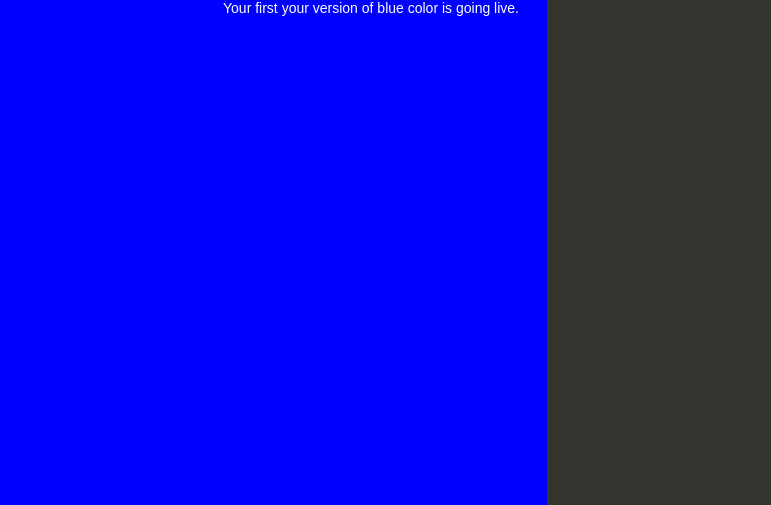
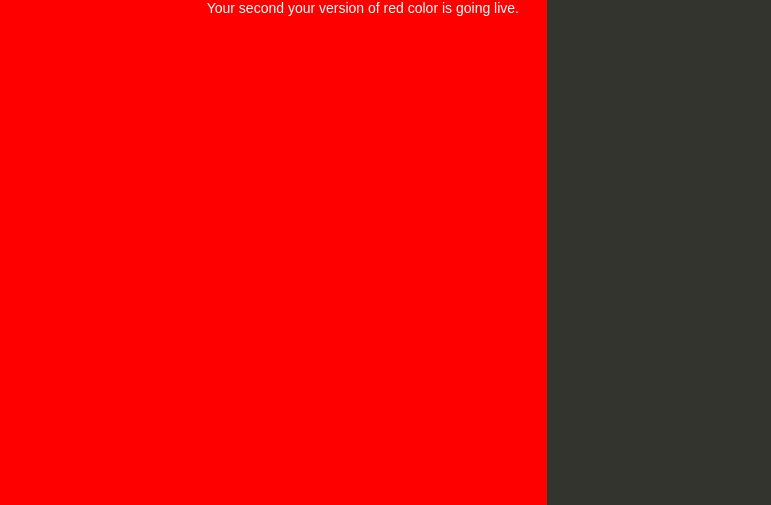
Before and after one commit to 89Omer/devops-principles, a plain HTML site: page index.html in a window 1280 px wide. Shown: the part 295-800 px from the top of the page, without its empty margins (93-864 px from the left). Drawn offline with Linux system fonts and the light colour scheme.

Commit message:
changing the background from blue to red

```diff
--- a/index.html
+++ b/index.html
@@ -35,7 +35,7 @@
 
         text-align: right;
         padding-top: 11em;
-        background-color: blue;
+        background-color: red;
 
       }
       .textColumn p {
@@ -75,11 +75,11 @@
   <body>
     <div class="textColumn">
       <h1>Congratulations</h1>
-      <p>Your first your version of blue color is going live.</p>
+      <p>Your second your version of red color is going live.</p>
     </div>
     <div class="linksColumn">
       <h2>What's Next?</h2>
-        <p>Change the color to red.</p>
+        <p>Change the color to green.</p>
     </div>
   </body>
 </html>
```
